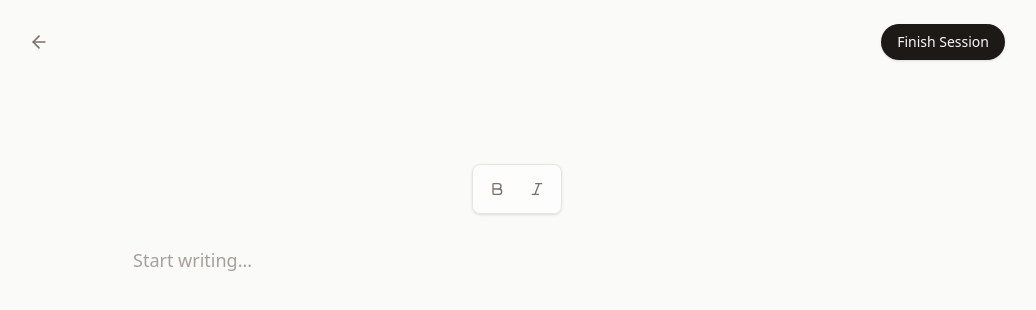
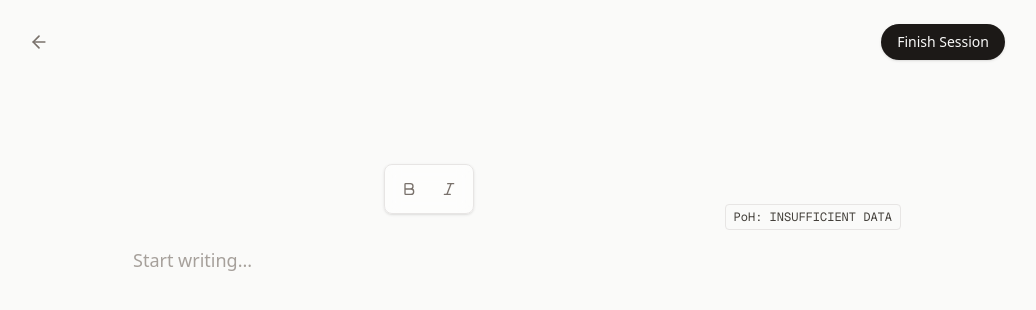
Before and after one commit to seshxn/mindprint, a Next.js app: page /write in a window 1280 px wide. Shown: the top 310 px of the page, without its empty margins (123-1159 px from the left). Built offline with nearby package versions, Linux system fonts and the light colour scheme.

Commit message:
feat: Implement  telemetry validation with detailed keystroke tracking and session analysis.

```diff
--- a/src/components/editor/Editor.tsx
+++ b/src/components/editor/Editor.tsx
@@ -7,7 +7,7 @@ import { Toolbar } from './Toolbar';
 import { useMindprintTelemetry } from '@/hooks/useMindprintTelemetry';
 
 const Editor = () => {
-  const { trackKeystroke, trackPaste } = useMindprintTelemetry();
+  const { trackKeystroke, trackPaste, updateValidation, validationResult } = useMindprintTelemetry();
 
   const editor = useEditor({
     extensions: [
@@ -18,6 +18,12 @@ const Editor = () => {
       }),
     ],
     content: '',
+    onUpdate: ({ editor }) => {
+      // We pass the plain text length for strict character count
+      // or we can use editor.storage.characterCount.characters() if extension installed.
+      // For now, getText().length is a decent approximation.
+      updateValidation(editor.getText().length);
+    },
     editorProps: {
       attributes: {
         class: 'prose prose-stone dark:prose-invert max-w-none focus:outline-none min-h-[50vh] text-lg leading-relaxed',
@@ -35,9 +41,24 @@ const Editor = () => {
   });
 
   return (
-    <div className="w-full max-w-3xl mx-auto">
-      <Toolbar editor={editor} />
-      <div className="mt-8 px-4 sm:px-0">
+    <div className="w-full max-w-3xl mx-auto relative">
+      <div className="flex justify-between items-end mb-4">
+        <Toolbar editor={editor} />
+        <div className={`text-xs font-mono px-2 py-1 rounded border ${validationResult.status === 'VERIFIED_HUMAN'
+            ? 'bg-green-50 text-green-700 border-green-200 dark:bg-green-900/20 dark:text-green-400 dark:border-green-800'
+            : validationResult.status === 'SUSPICIOUS' || validationResult.status === 'LOW_EFFORT'
+              ? 'bg-red-50 text-red-700 border-red-200 dark:bg-red-900/20 dark:text-red-400 dark:border-red-800'
+              : 'bg-stone-50 text-stone-700 border-stone-200 dark:bg-stone-800/50 dark:text-stone-400 dark:border-stone-700' // INSUFFICIENT_DATA
+          }`}>
+          PoH: {validationResult.status?.replace('_', ' ')}
+          {validationResult.status !== 'VERIFIED_HUMAN' && validationResult.reason && (
+            <span className="block opacity-75 text-[10px] whitespace-pre-wrap max-w-[200px]">
+              {validationResult.reason}
+            </span>
+          )}
+        </div>
+      </div>
+      <div className="px-4 sm:px-0">
         <EditorContent editor={editor} />
       </div>
     </div>
--- a/src/hooks/useMindprintTelemetry.ts
+++ b/src/hooks/useMindprintTelemetry.ts
@@ -1,47 +1,37 @@
-import { useEffect, useRef, useCallback } from 'react';
-
-type TelemetryEvent =
-  | { type: 'keystroke'; timestamp: number; key: string }
-  | { type: 'paste'; timestamp: number; charCount: number; source: string };
+import { useState, useRef, useCallback } from 'react';
+import {
+  TelemetryEvent,
+  validateSession,
+  ValidationResult,
+  KeystrokeAction
+} from '@/lib/telemetry';
 
 interface UseMindprintTelemetryOptions {
-  batchInterval?: number; // in ms, default 5000
   enabled?: boolean;
 }
 
 export const useMindprintTelemetry = ({
-  batchInterval = 5000,
   enabled = true,
 }: UseMindprintTelemetryOptions = {}) => {
   const eventsRef = useRef<TelemetryEvent[]>([]);
+  const [validationResult, setValidationResult] = useState<ValidationResult>({ status: 'INSUFFICIENT_DATA' });
 
-  useEffect(() => {
+  const trackKeystroke = useCallback((e: KeyboardEvent) => {
     if (!enabled) return;
 
-    const flushEvents = () => {
-      // Atomically get and clear events to prevent race conditions.
-      const eventsToFlush = eventsRef.current.splice(0);
-      if (eventsToFlush.length > 0) {
-        // TODO: Replace with a call to a real telemetry service
-        console.log('[Mindprint Telemetry] Batched Events:', eventsToFlush);
-      }
-    };
+    let action: KeystrokeAction = 'other';
+    if (e.key.length === 1 && !e.ctrlKey && !e.metaKey && !e.altKey) {
+      action = 'char';
+    } else if (e.key === 'Backspace' || e.key === 'Delete') {
+      action = 'delete';
+    } else if (e.key.startsWith('Arrow') || e.key === 'Home' || e.key === 'End' || e.key === 'PageUp' || e.key === 'PageDown') {
+      action = 'nav';
+    }
 
-    const intervalId = setInterval(flushEvents, batchInterval);
-
-    return () => {
-      clearInterval(intervalId);
-      flushEvents(); // Flush remaining on unmount
-    };
-  }, [batchInterval, enabled]);
-
-  // Tiptap passes native DOM events
-  const trackKeystroke = useCallback((e: KeyboardEvent) => {
-    if (!enabled) return;
     eventsRef.current.push({
       type: 'keystroke',
-      timestamp: Date.now(),
-      key: e.key,
+      timestamp: performance.now(),
+      action
     });
   }, [enabled]);
 
@@ -50,14 +40,26 @@ export const useMindprintTelemetry = ({
     const text = e.clipboardData?.getData('text') || '';
     eventsRef.current.push({
       type: 'paste',
-      timestamp: Date.now(),
-      charCount: text.length,
-      source: 'clipboard',
+      timestamp: performance.now(),
+      length: text.length,
     });
   }, [enabled]);
+
+  const updateValidation = useCallback((currentContentLength: number) => {
+    if (!enabled) return;
+    const result = validateSession(eventsRef.current, currentContentLength);
+    setValidationResult(result);
+  }, [enabled]);
+
+  const getEvents = useCallback(() => {
+    return [...eventsRef.current];
+  }, []);
 
   return {
     trackKeystroke,
     trackPaste,
+    updateValidation,
+    validationResult,
+    getEvents
   };
 }
--- /dev/null
+++ b/src/lib/telemetry.ts
@@ -0,0 +1,167 @@
+export type KeystrokeAction = 'char' | 'delete' | 'nav' | 'other';
+
+export type TelemetryEvent =
+    | { type: 'keystroke'; timestamp: number; action: KeystrokeAction }
+    | { type: 'paste'; timestamp: number; length: number };
+
+export interface SessionTelemetry {
+    events: TelemetryEvent[];
+    // We can track other aggregates here if needed
+}
+
+export type ValidationStatus = 'VERIFIED_HUMAN' | 'SUSPICIOUS' | 'LOW_EFFORT' | 'INSUFFICIENT_DATA';
+
+export type ValidationResult = {
+    status: ValidationStatus;
+    reason?: string;
+    metrics?: {
+        pasteRatio: number;
+        cv?: number;
+        netContentLength: number;
+    };
+};
+
+export class TelemetryTracker {
+    private events: TelemetryEvent[] = [];
+
+    public recordKeystroke(action: KeystrokeAction) {
+        this.events.push({
+            type: 'keystroke',
+            timestamp: performance.now(),
+            action
+        });
+    }
+
+    public recordPaste(length: number) {
+        this.events.push({
+            type: 'paste',
+            timestamp: performance.now(),
+            length
+        });
+    }
+
+    public getEvents(): TelemetryEvent[] {
+        return [...this.events];
+    }
+
+    public clear() {
+        this.events = [];
+    }
+}
+
+export const validateSession = (
+    events: TelemetryEvent[],
+    currentContentLength: number
+): ValidationResult => {
+    // 1. Check for Insufficient Data
+    // If we have content but no events, it's suspicious/unknown (preloaded, hydration, or avoided instrumentation).
+    if (events.length === 0) {
+        return {
+            status: 'INSUFFICIENT_DATA',
+            reason: 'No telemetry recorded for session.',
+            metrics: { pasteRatio: 0, netContentLength: currentContentLength }
+        };
+    }
+
+    // Calculate produced character metrics
+    const pasteEvents = events.filter(e => e.type === 'paste') as Extract<TelemetryEvent, { type: 'paste' }>[];
+    const pastedChars = pasteEvents.reduce((acc, e) => acc + e.length, 0);
+
+    const keystrokeEvents = events.filter(e => e.type === 'keystroke') as Extract<TelemetryEvent, { type: 'keystroke' }>[];
+    const typedCharEvents = keystrokeEvents.filter(e => e.action === 'char');
+    const typedChars = typedCharEvents.length;
+
+    const totalProduced = pastedChars + typedChars;
+
+    // Guard against divide by zero if user only did nav keys
+    if (totalProduced === 0) {
+        return {
+            status: 'INSUFFICIENT_DATA',
+            reason: 'No content production actions recorded.',
+            metrics: { pasteRatio: 0, netContentLength: currentContentLength }
+        };
+    }
+
+    // 2. Paste Ratio Validation
+    // Ratio = Pasted / (Pasted + Typed)
+    const pasteRatio = pastedChars / totalProduced;
+
+    if (pasteRatio > 0.8) {
+        // Check if deletions compensate?
+        // If I paste 1000 and type 5, ratio is high.
+        // If I paste 1000 and delete 900, type 5, ratio is still high relative to *production* method.
+        // This aligns with "Low Effort" creation.
+        return {
+            status: 'LOW_EFFORT',
+            reason: `High paste ratio (${(pasteRatio * 100).toFixed(1)}%)`,
+            metrics: { pasteRatio, netContentLength: currentContentLength }
+        };
+    }
+
+    // 3. Typing Variance (Coefficient of Variation)
+    // Only analyze if we have enough keystrokes to be statistically meaningful
+    if (typedCharEvents.length < 10) {
+        // Not enough typing to fingerprint, but if paste ratio is low, we might loosely accept or stay insufficient.
+        // Let's be conservative:
+        return {
+            status: 'INSUFFICIENT_DATA',
+            reason: 'Not enough typing data to verify human rhythm.',
+            metrics: { pasteRatio, netContentLength: currentContentLength }
+        };
+    }
+
+    const intervals: number[] = [];
+    // Use typedCharEvents for rhythm (ignore nav/deletes for rhythm calculation to avoid noise?
+    // actually deletes are part of rhythm, but let's stick to 'char' for pure typing speed analysis or use all keystrokes)
+    // Let's use all keystrokes for rhythm as navigation/deletion is part of human flow.
+    for (let i = 1; i < keystrokeEvents.length; i++) {
+        intervals.push(keystrokeEvents[i].timestamp - keystrokeEvents[i - 1].timestamp);
+    }
+
+    // Filter valid typing intervals (exclude massive pauses > 2s which are "thinking" time)
+    const typingIntervals = intervals.filter(i => i < 2000);
+
+    if (typingIntervals.length < 5) {
+        return {
+            status: 'INSUFFICIENT_DATA',
+            metrics: { pasteRatio, netContentLength: currentContentLength }
+        };
+    }
+
+    const mean = typingIntervals.reduce((a, b) => a + b, 0) / typingIntervals.length;
+    const variance = typingIntervals.reduce((a, b) => a + Math.pow(b - mean, 2), 0) / typingIntervals.length;
+    const stdDev = Math.sqrt(variance);
+
+    // Coefficient of Variation (CV) = s / mu
+    // Humans are noisy. Robots are precise.
+    // CV < 0.15 is extremely regular (likely robotic or highly skilled repetitive macro).
+    const cv = mean > 0 ? stdDev / mean : 0;
+
+    // 4. Regularity Check (Duplicate Intervals)
+    // If many intervals are EXACTLY the same (e.g. 50.0ms), it's a bot.
+    // Floating point jitter might exist, but usually scripts are cleaner than humans.
+    // (Optional simple check)
+
+    if (cv < 0.2 && mean < 150) {
+        // Very fast and very regular.
+        return {
+            status: 'SUSPICIOUS',
+            reason: `Typing too regular (CV: ${cv.toFixed(2)})`,
+            metrics: { pasteRatio, cv, netContentLength: currentContentLength }
+        };
+    }
+
+    // Additional Bot Check: extremely low variance absolute
+    if (stdDev < 15) {
+        return {
+            status: 'SUSPICIOUS',
+            reason: `Typing variance unnaturally low (SD: ${stdDev.toFixed(1)}ms)`,
+            metrics: { pasteRatio, cv, netContentLength: currentContentLength }
+        };
+    }
+
+    return {
+        status: 'VERIFIED_HUMAN',
+        metrics: { pasteRatio, cv, netContentLength: currentContentLength }
+    };
+};
```
Also changed, not shown: 1 other file (tests, documents, lock files or other folders).
